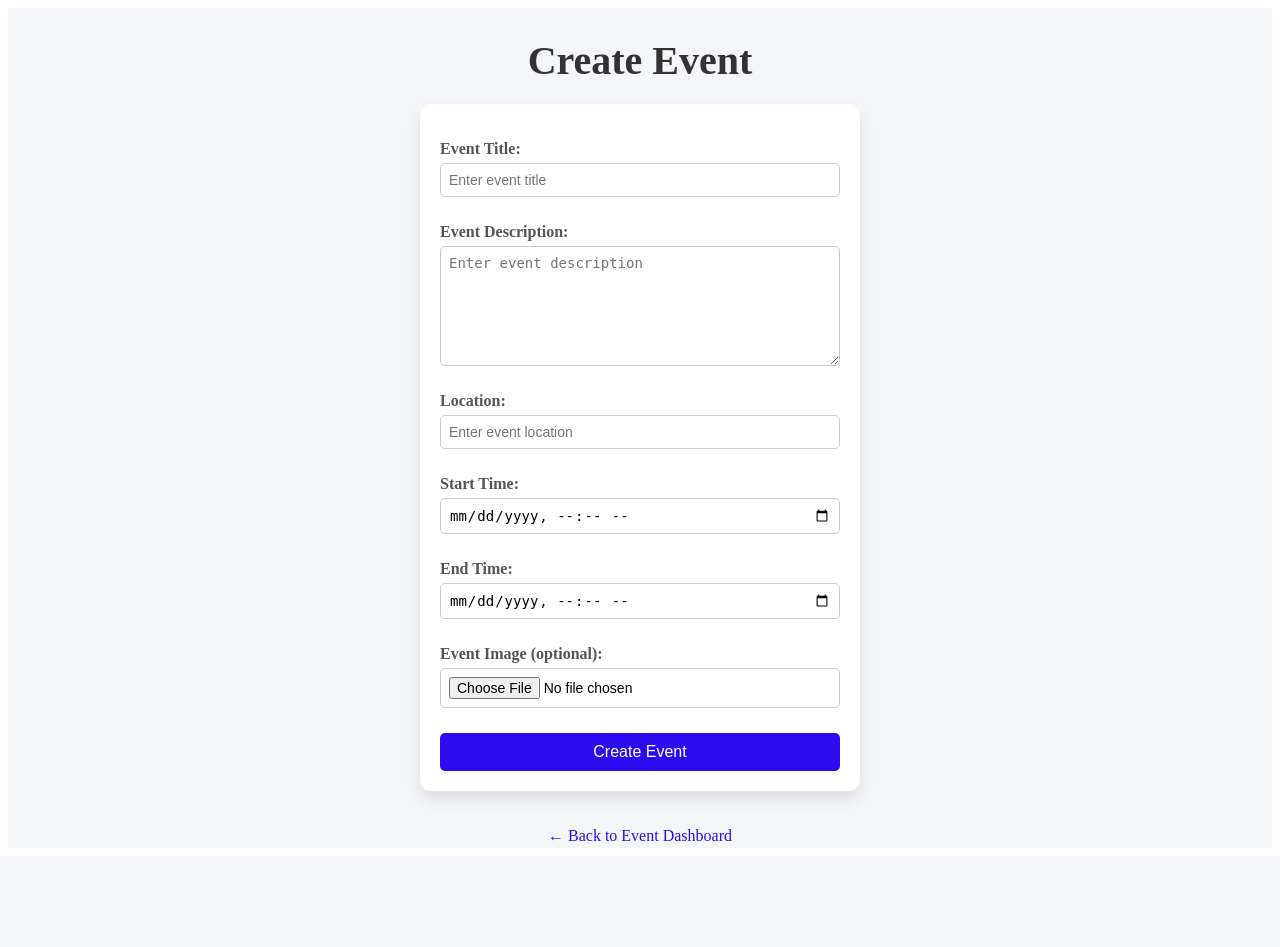
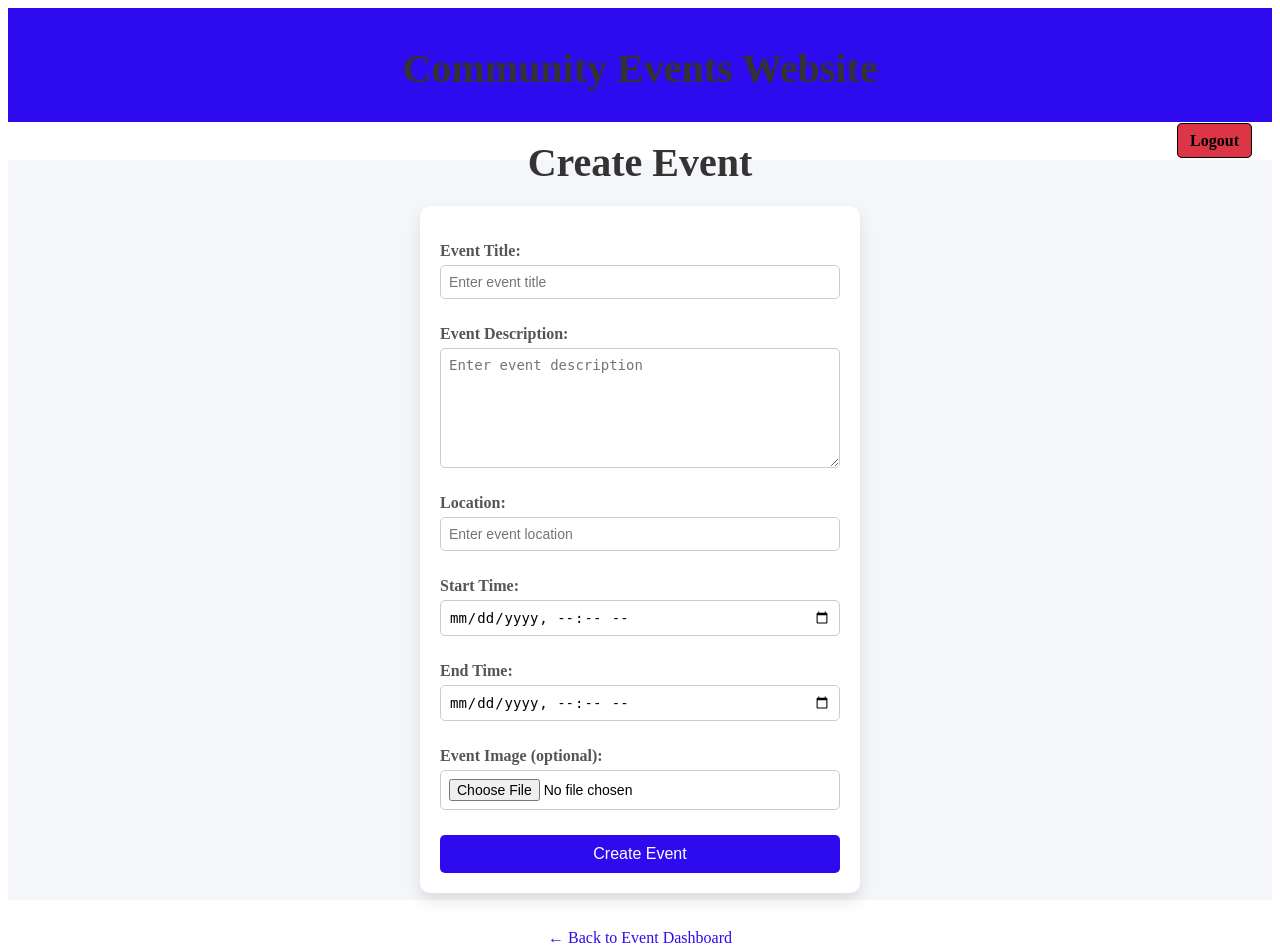
Before and after one commit to Greeshma0826/communityevents_new, a Django app: page /event/create/ in a window 1280 px wide. Before the commit the page ends 841 px from the top, so only its background shows below. Run offline with Django 5.2, Linux system fonts and the light colour scheme.

Commit message:
Added header and logout button to Create Event page

```diff
--- a/events/templates/events/event_create.html
+++ b/events/templates/events/event_create.html
@@ -1,4 +1,12 @@
 {% block content %}
+<div class="header">
+    <h1>Community Events Website</h1>
+</div>
+
+<div class="logout-container">
+    <a href="{% url 'custom_logout' %}" class="logout-button">Logout</a>
+</div>
+
 <div class="container">
     <h1>Create Event</h1>
     <form method="post" enctype="multipart/form-data" action="{% url 'event_create' %}" class="event-form">
@@ -52,15 +60,48 @@
 {% endblock %}
 
 <style>
+    /* Header styling */
+    .header {
+        background-color: #2d0bee;
+        color: white;
+        padding: 10px 20px;
+        text-align: center;
+    }
+
+    /* Logout button styling */
+    .logout-container {
+        text-align: right;
+        padding: 10px 20px;
+        background-color: #ffffff;
+    }
+
+    .logout-button {
+        text-decoration: none;
+        color: #000000;
+        font-size: 16px;
+        font-weight: bold;
+        background-color: #dc3545;
+        padding: 8px 12px;
+        border-radius: 5px;
+        border: 1px solid #000000;
+        transition: background-color 0.3s, color 0.3s;
+    }
+
+    .logout-button:hover {
+        background-color: #c82333;
+        border-color: #c82333;
+        transform: scale(1.05);
+    }
+
     /* Basic container for centering */
     .container {
         display: flex;
         flex-direction: column;
         justify-content: center;
         align-items: center;
-        height: 100vh;
+        height: calc(100vh - 100px); /* Adjust height to leave space for header and logout button */
         padding: 20px;
-        background-color: #f4f6f9; /* Light background color */
+        background-color: #f4f6f9;
     }
 
     h1 {
@@ -77,10 +118,9 @@
         border-radius: 10px;
         box-shadow: 0 8px 16px rgba(0, 0, 0, 0.1);
         width: 100%;
-        max-width: 400px; /* Reduced the form width */
+        max-width: 400px;
     }
 
-    /* Adjust form field spacing and appearance */
     .event-form p {
         margin-bottom: 15px;
     }
@@ -97,16 +137,16 @@
     .event-form input[type="file"],
     .event-form textarea {
         width: 100%;
-        padding: 8px; /* Reduced padding */
-        margin-bottom: 10px; /* Reduced margin */
+        padding: 8px;
+        margin-bottom: 10px;
         border: 1px solid #ccc;
         border-radius: 5px;
         box-sizing: border-box;
-        font-size: 14px; /* Reduced font size */
+        font-size: 14px;
     }
 
     .event-form textarea {
-        height: 120px; /* Reduced textarea height */
+        height: 120px;
         resize: vertical;
     }
 
@@ -114,8 +154,8 @@
     .btn-submit {
         background-color: #2d0bee;
         color: white;
-        padding: 10px 15px; /* Reduced padding */
-        font-size: 16px; /* Reduced font size */
+        padding: 10px 15px;
+        font-size: 16px;
         border: none;
         border-radius: 5px;
         cursor: pointer;
@@ -126,7 +166,7 @@
 
     .btn-submit:hover {
         background-color: #1a00c3;
-        transform: scale(1.05); /* Slightly increase size on hover */
+        transform: scale(1.05);
     }
 
     /* Back to Dashboard Link */
@@ -156,7 +196,7 @@
         }
 
         .event-form {
-            padding: 15px; /* Reduced padding for smaller screens */
+            padding: 15px;
         }
     }
 </style>
```
